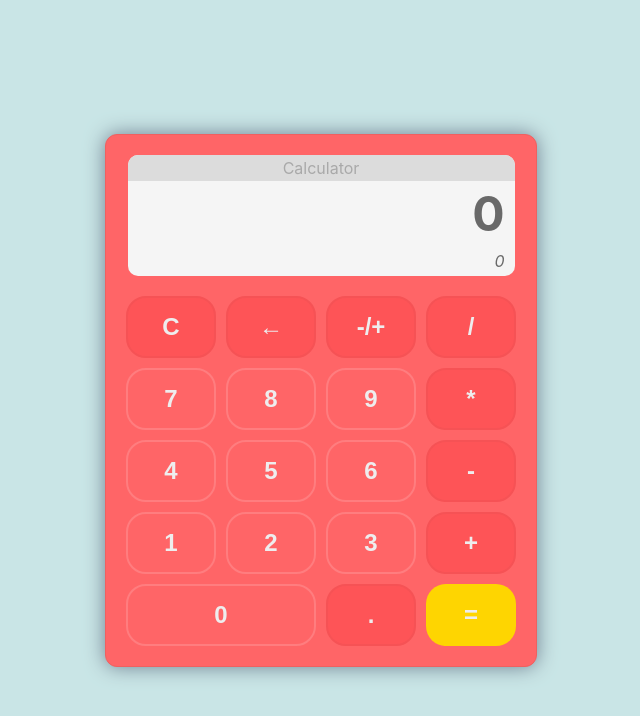
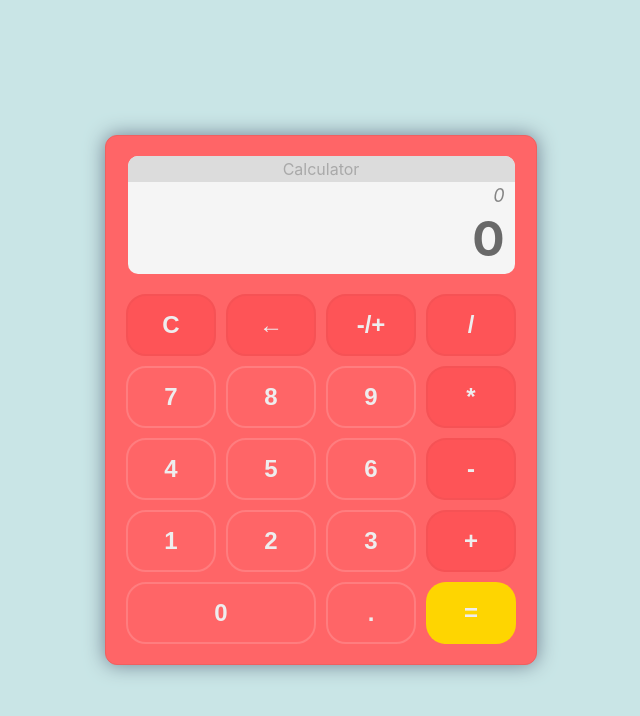
Before and after one commit to alienaline/react-calculator, a React (Create React App) app in the folder calculator/: page / in a window 1280 px wide. Shown: the top 716 px of the page, without its empty margins (319-959 px from the left). Built offline with nearby package versions, Linux system fonts and the light colour scheme.

Commit message:
added final functions and styles
(need to refactor)
big numbers go beyond the limits of the display sizes

```diff
--- a/calculator/src/components/BackButton.jsx
+++ b/calculator/src/components/BackButton.jsx
@@ -1,8 +1,11 @@
-import React from 'react';
+import React, { useContext } from 'react';
+import { NumberContext } from './NumberProvider';
 
 function BackButton() {
+    const {handleBackButton} = useContext(NumberContext);
+
     return (
-        <button type='button' className='functionButton'>
+        <button type='button' className='functionButton' onClick={() => handleBackButton()}>
             &larr;
         </button>
     );
--- a/calculator/src/components/Calculator.jsx
+++ b/calculator/src/components/Calculator.jsx
@@ -35,7 +35,7 @@ function Calculator() {
                 <div className='zeroButton'>
                     <NumberButton buttonValue={0} />
                 </div>
-                <FunctionButton buttonValue='.' />
+                <NumberButton buttonValue='.' />
                 <EqualButton />
             </div>
         </CalculatorStyles>
--- a/calculator/src/components/Display.jsx
+++ b/calculator/src/components/Display.jsx
@@ -3,16 +3,18 @@ import { DisplayStyles } from './styles/Styles';
 import { NumberContext } from './NumberProvider.jsx';
 
 function Display() {
-    const {storedNumber, functionType, number} = useContext(NumberContext);
+    const {storedNumber, operatorType, number} = useContext(NumberContext);
 
     return (
         <DisplayStyles>
             <p className='displayHeader'>Calculator</p>
-            <h2 className='displayResult'>
-                {number == '' ? '0' : number}
+            <h2 className='displayExpression'>
+                {storedNumber} {operatorType} {number}
             </h2>
-            <p className='displayExpression'>
-                {storedNumber} {functionType}
+            <p className={
+                storedNumber.toString().length < 14 ? 'displayResult' : 'bigNumber'
+            }>
+                {number == '' ? storedNumber : number}
             </p>
         </DisplayStyles>
     );
--- a/calculator/src/components/EqualButton.jsx
+++ b/calculator/src/components/EqualButton.jsx
@@ -1,8 +1,11 @@
-import React from 'react';
+import React, { useContext } from 'react';
+import { NumberContext } from './NumberProvider';
 
 function EqualButton() {
+    const {handleDoMath} = useContext(NumberContext);
+
     return (
-        <button type='button' className='equalButton functionButton'>
+        <button type='button' className='equalButton functionButton' onClick={() => handleDoMath()}>
             =
         </button>
     );
--- a/calculator/src/components/FunctionButton.jsx
+++ b/calculator/src/components/FunctionButton.jsx
@@ -1,13 +1,16 @@
-import React from 'react';
+import React, { useContext } from 'react';
 import {string} from 'prop-types';
+import { NumberContext } from './NumberProvider';
 
 FunctionButton.propTypes = {
     buttonValue: string,
 };
 
 function FunctionButton({buttonValue}) {
+    const {handleSetCalcFunction} = useContext(NumberContext);
+
     return (
-        <button type='button' className='functionButton'>
+        <button type='button' className='functionButton' onClick={() => handleSetCalcFunction(buttonValue)}>
             {buttonValue}
         </button>
     );
--- a/calculator/src/components/NegativeButton.jsx
+++ b/calculator/src/components/NegativeButton.jsx
@@ -1,8 +1,11 @@
-import React from 'react';
+import React, { useContext } from 'react';
+import { NumberContext } from './NumberProvider';
 
 function NegativeButton() {
+    const {handleToggleNegative} = useContext(NumberContext);
+
     return (
-        <button type='button' className='functionButton'>
+        <button type='button' className='functionButton' onClick={() => handleToggleNegative()}>
             -/+
         </button>
     );
--- a/calculator/src/components/NumberButton.jsx
+++ b/calculator/src/components/NumberButton.jsx
@@ -1,10 +1,10 @@
 import React, { useContext } from 'react';
-import {number} from 'prop-types';
+import PropTypes from 'prop-types';
 import { NumberContext } from './NumberProvider.jsx';
 
 
 NumberButton.propTypes = {
-    buttonValue: number,
+    buttonValue: PropTypes.any.isRequired,
 };
 
 function NumberButton({buttonValue}) {
--- a/calculator/src/components/NumberProvider.jsx
+++ b/calculator/src/components/NumberProvider.jsx
@@ -9,51 +9,97 @@ NumberProvider.propTypes = {
 };
 
 export function NumberProvider(props) {
-    const [number, setNumber] = useState('');
-    const [storedNumber, setStoredNumber] = useState('0');
-    const [functionType, setFunctionType] = useState('');
+    const [number, setNumber] = useState('0');
+    const [storedNumber, setStoredNumber] = useState('');
+    const [operatorType, setOperatorType] = useState('');
 
-    const handleSetDisplayValue = (props)=> {
-        setNumber(number + props);
+    const handleSetDisplayValue = (num)=> {
+        if ((!number.includes('.') || num != '.') && number.length < 8) {
+            setNumber((number + num).replace(/^0+/, ''));
+        }
     };
 
     const handleSetStoredValue = () => {
-        setStoredNumber(number);
+        number == '' ? setStoredNumber('') : setStoredNumber(number);
         setNumber('');
     };
 
     const handleClearButton = () => {
-        setNumber('');
+        setNumber('0');
         setStoredNumber('');
-        setFunctionType('');
+        setOperatorType('');
     };
 
-/*
     const handleToggleNegative = () => {
-
+        if (number > 0) {
+            setNumber(`-${number}`);
+        } else if (number < 0) {
+            setNumber(number.slice(1));
+        } else {
+            setNumber(number);
+        }
     };
 
     const handleBackButton = () => {
-
+        const newNumber = number.slice(0, number.length - 1);
+        setNumber(newNumber || '0');
     };
 
-    const setCalcFunction = () => {
-
+    const handleSetCalcFunction = (operator) => {
+        if (storedNumber && number) {
+            handleDoMath();
+            setOperatorType(operator);
+        } else if (number) {
+            setOperatorType(operator);
+            handleSetStoredValue();
+            setNumber('');
+        } else if (storedNumber) {
+            setOperatorType(operator);
+        }
     };
 
     const handleDoMath = () => {
+        const a = parseFloat(storedNumber);
+        const b = parseFloat(number);
 
+        switch(operatorType) {
+            case '/':
+                setStoredNumber(Math.round((a / b) * 1000) / 1000);
+                setOperatorType('');
+                setNumber('');
+                break;
+            case  '*':
+                setStoredNumber(Math.round((a * b) * 100) / 100);
+                setOperatorType('');
+                setNumber('');
+                break;
+            case '+':
+                setStoredNumber(Math.round((a + b) * 1000) / 1000);
+                setOperatorType('');
+                setNumber('');
+                break;
+            case '-':
+                setStoredNumber(Math.round((a - b) * 1000) / 1000);
+                setOperatorType('');
+                setNumber('');
+                break;
+            default:
+                break;
+        }
     };
-*/
 
     return (
         <NumberContext.Provider value={{
             number,
             storedNumber,
-            functionType,
+            operatorType,
             handleSetDisplayValue,
             handleSetStoredValue,
+            handleBackButton,
             handleClearButton,
+            handleToggleNegative,
+            handleSetCalcFunction,
+            handleDoMath,
         }}>
             {props.children}
         </NumberContext.Provider>
--- a/calculator/src/components/styles/Styles.js
+++ b/calculator/src/components/styles/Styles.js
@@ -78,13 +78,24 @@ export const DisplayStyles = styled.div`
         padding: 3px 0;
     }
 
-    .displayResult {
+    .displayExpression {
         padding: 3px 10px;
-        font-size: 3em;
+        font-style: oblique;
+        font-size: 18px;
+        font-weight: 400;
+        opacity: 80%;
     }
 
-    .displayExpression {
-        padding: 5px 10px;
-        font-style: oblique;
+    .displayResult {
+        padding: 0px 10px;
+        height: 65px;
+        font-size: 3em;
+        font-weight: 700;
+    }
+
+    .bigNumber {
+        padding: 11.3px 10px;
+        font-size: 2em;
+        font-weight: 700;
     }
 `;
```
